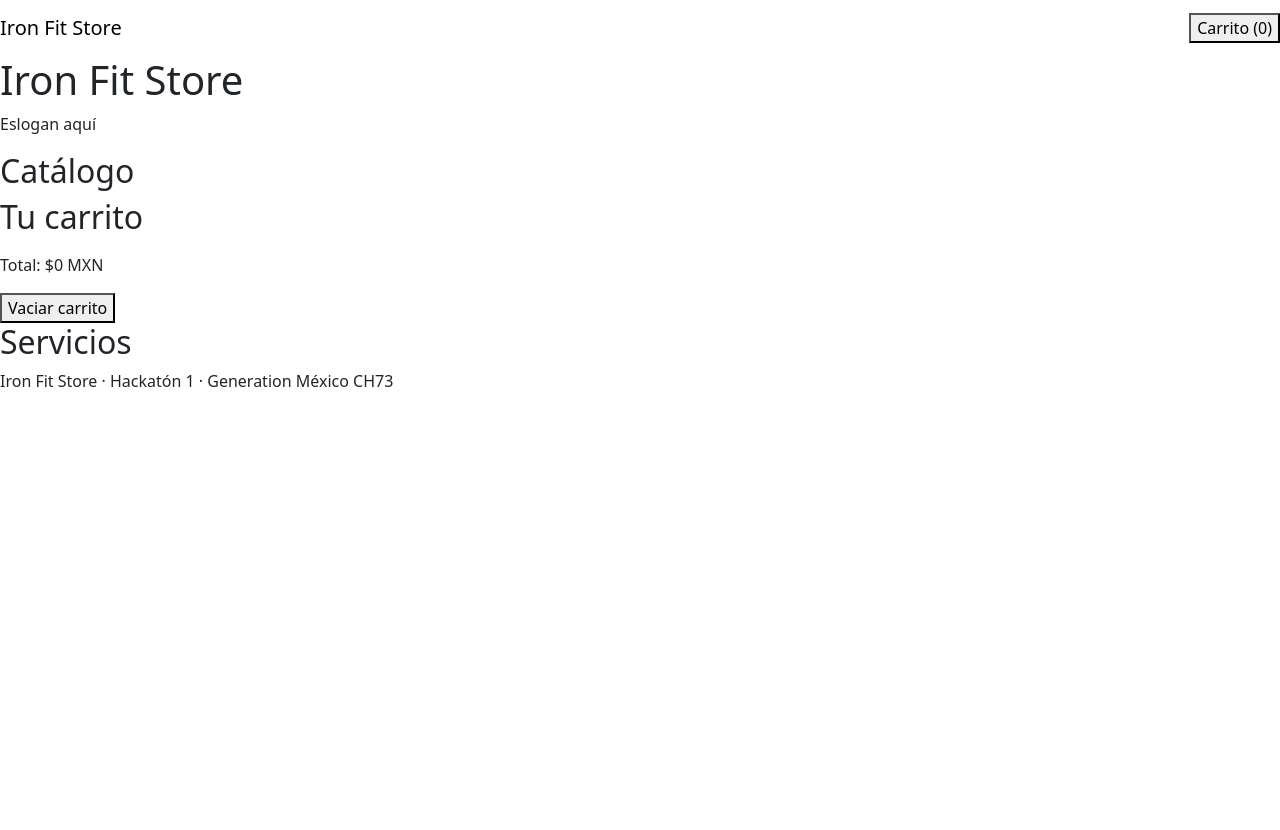
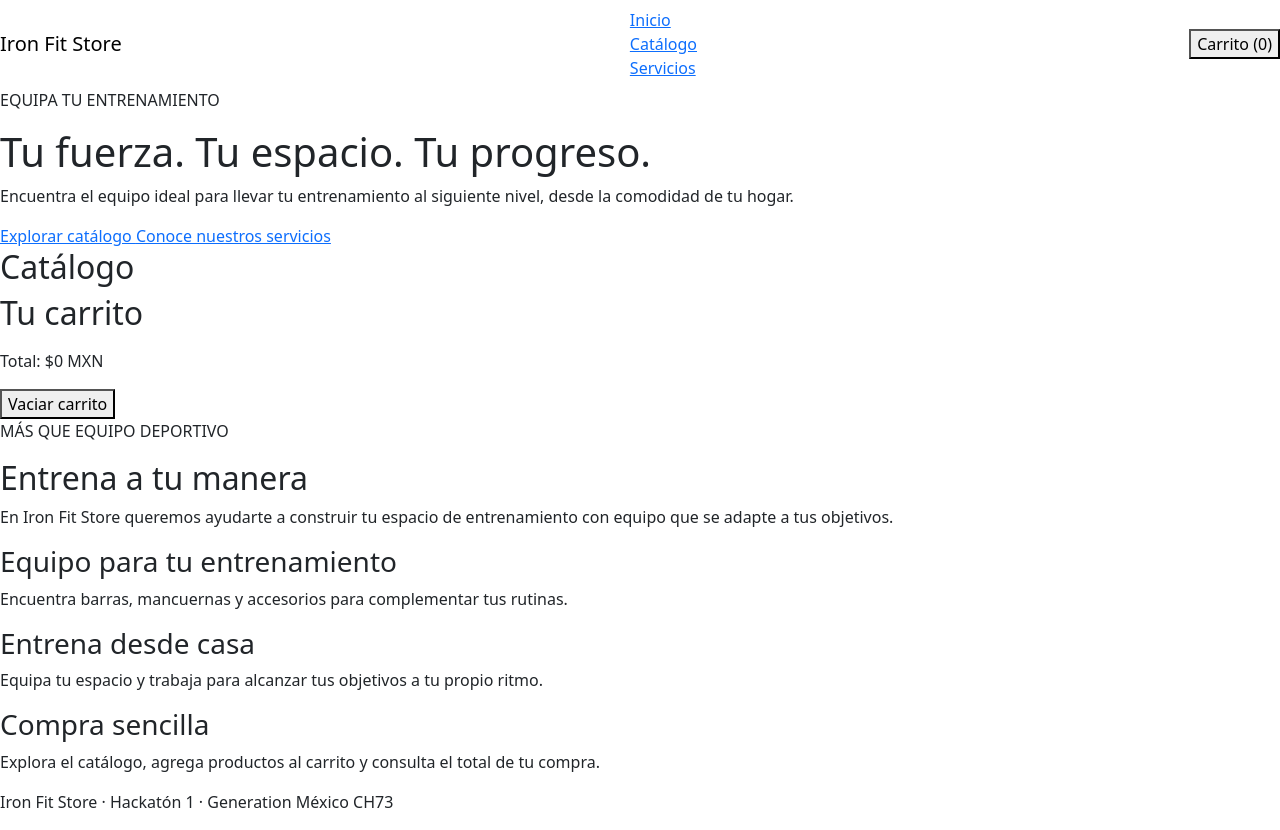
Before and after one commit to ChanisBlu/IronFitStore-Hackaton-1, a website: page index.html in a window 1280 px wide. Before the commit the page ends 800 px from the top, so only its background shows below. Drawn offline with nearby package versions, Linux system fonts and the light colour scheme.

Commit message:
Actualizar estructura HTML de la landing page

```diff
--- a/index.html
+++ b/index.html
@@ -14,22 +14,61 @@
 <body>
 
   <!-- ===== NAVBAR (responsable: Víctor) ===== -->
-  <header>
-    <nav class="navbar">
-      <a class="navbar-brand" href="#inicio">Iron Fit Store</a>
-      <!-- Contador del carrito: lo actualiza js/carrito.js -->
-      <button id="btn-carrito" type="button">
+
+  <!-- ===== NAVBAR (responsable: Víctor) ===== -->
+  <header id="encabezado">
+    <nav class="navbar" aria-label="Navegación principal">
+      <a class="navbar-brand" href="#inicio" aria-label="Iron Fit Store, ir al inicio">
+        Iron Fit Store
+      </a>
+
+      <ul class="navbar-nav">
+        <li>
+          <a href="#inicio">Inicio</a>
+        </li>
+        <li>
+          <a href="#catalogo">Catálogo</a>
+        </li>
+        <li>
+          <a href="#servicios">Servicios</a>
+        </li>
+      </ul>
+
+      <!-- El contador lo actualiza js/carrito.js -->
+      <button id="btn-carrito" type="button" aria-label="Ver carrito de compras">
         Carrito (<span id="carrito-contador">0</span>)
       </button>
     </nav>
   </header>
 
   <main>
-    <!-- ===== HERO (responsable: Víctor) ===== -->
-    <section id="inicio">
-      <h1>Iron Fit Store</h1>
-      <p>Eslogan aquí</p>
-    </section>
+
+  <!-- ===== HERO (responsable: Víctor) ===== -->
+  <section id="inicio" aria-labelledby="titulo-principal">
+    <div class="hero-contenido">
+      <p class="hero-etiqueta">EQUIPA TU ENTRENAMIENTO</p>
+
+      <h1 id="titulo-principal">
+        Tu fuerza. Tu espacio. Tu progreso.
+      </h1>
+
+      <p class="hero-descripcion">
+        Encuentra el equipo ideal para llevar tu entrenamiento
+        al siguiente nivel, desde la comodidad de tu hogar.
+      </p>
+
+      <div class="hero-acciones">
+        <a class="btn-catalogo" href="#catalogo">
+          Explorar catálogo
+        </a>
+
+        <a class="btn-servicios" href="#servicios">
+          Conoce nuestros servicios
+        </a>
+      </div>
+    </div>
+  </section>
+
 
     <!-- ===== CATÁLOGO (las cards las pinta js/productos.js, responsable: César) ===== -->
     <section id="catalogo">
@@ -46,11 +85,47 @@
       <button id="btn-vaciar" type="button">Vaciar carrito</button>
     </aside>
 
+
     <!-- ===== SERVICIOS / NOSOTROS (responsable: Víctor) ===== -->
-    <section id="servicios">
-      <h2>Servicios</h2>
+    <section id="servicios" aria-labelledby="titulo-servicios">
+      <div class="servicios-contenido">
+        <p class="servicios-etiqueta">MÁS QUE EQUIPO DEPORTIVO</p>
+
+        <h2 id="titulo-servicios">Entrena a tu manera</h2>
+
+        <p class="servicios-descripcion">
+          En Iron Fit Store queremos ayudarte a construir tu espacio de
+          entrenamiento con equipo que se adapte a tus objetivos.
+        </p>
+
+        <div class="servicios-lista">
+          <article class="servicio">
+            <h3>Equipo para tu entrenamiento</h3>
+            <p>
+              Encuentra barras, mancuernas y accesorios para complementar
+              tus rutinas.
+            </p>
+          </article>
+
+          <article class="servicio">
+            <h3>Entrena desde casa</h3>
+            <p>
+              Equipa tu espacio y trabaja para alcanzar tus objetivos
+              a tu propio ritmo.
+            </p>
+          </article>
+
+          <article class="servicio">
+            <h3>Compra sencilla</h3>
+            <p>
+              Explora el catálogo, agrega productos al carrito y consulta
+              el total de tu compra.
+            </p>
+          </article>
+        </div>
+      </div>
     </section>
-  </main>
+
 
   <!-- ===== FOOTER (responsable: Víctor) ===== -->
   <footer>
```
